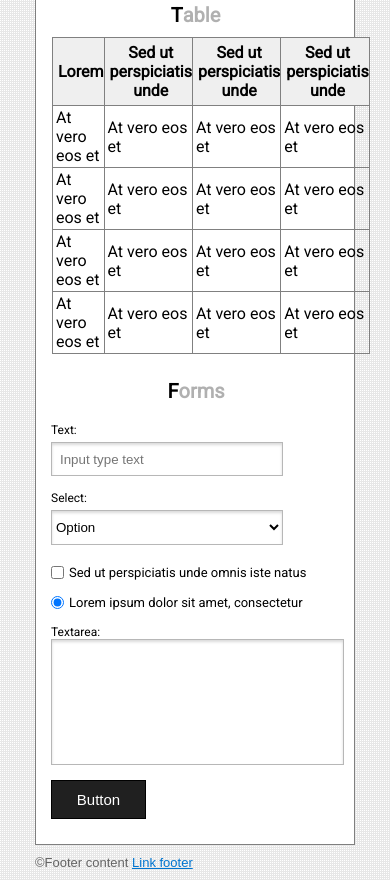
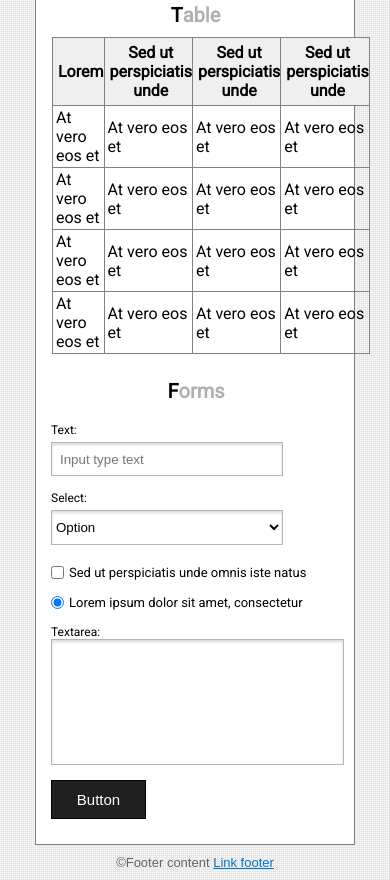
Before and after one commit to zurabdemirov/BW, a plain HTML site: page index.html in a window 390 px wide. Shown: the part 2315-3195 px from the top of the page. Drawn offline with Linux system fonts and the light colour scheme.

Commit message:
adaptability

```diff
--- a/sass/style.scss
+++ b/sass/style.scss
@@ -796,6 +796,11 @@ input{
 
         .footer__box{
 
+            @media (max-width: 610px) {
+                display: flex;
+                justify-content: center;
+            }
+
             .footer__head-a{
                 color: #0075d0;
             }
```
Also changed, not shown: css/style.css, 1 other file.
